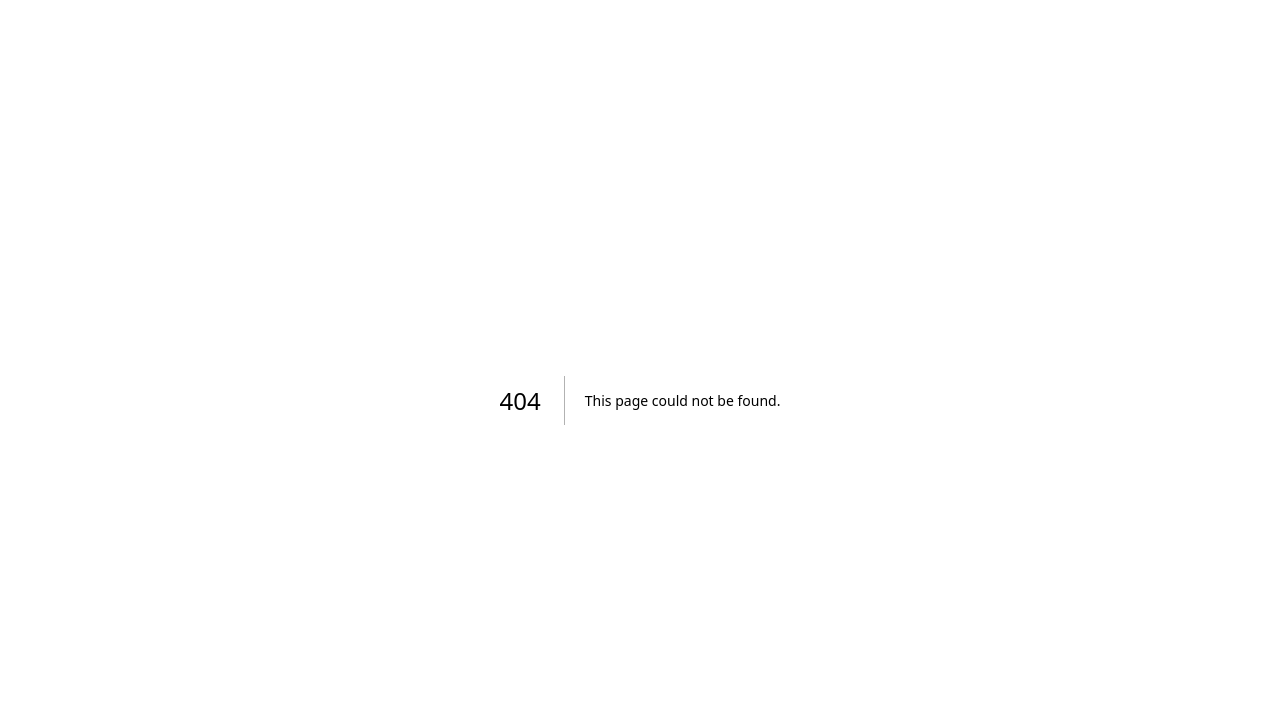
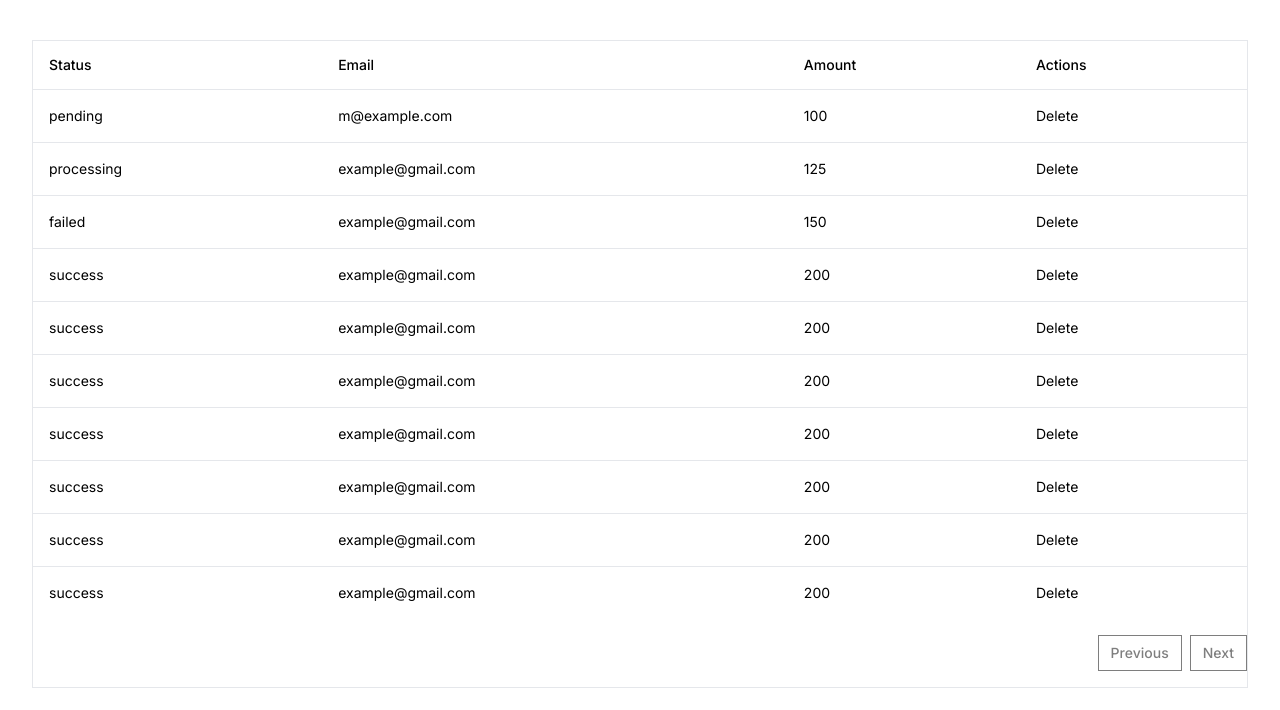
Before and after one commit to JJthang/Tanstack, a Next.js app: page /payments in a window 1280 px wide. Before the commit this address had no page. Shown: the top 710 px of the page. Built offline with nearby package versions, Linux system fonts and the light colour scheme.

Commit message:
Base Table

```diff
--- a/package.json
+++ b/package.json
@@ -9,7 +9,9 @@
     "lint": "next lint"
   },
   "dependencies": {
+    "@radix-ui/react-slot": "^1.0.2",
     "@tanstack/react-table": "^8.15.0",
+    "axios": "^1.6.8",
     "class-variance-authority": "^0.7.0",
     "clsx": "^2.1.0",
     "lucide-react": "^0.363.0",
--- /dev/null
+++ b/src/app/payments/page.tsx
@@ -0,0 +1,16 @@
+import { Columns } from "@/components/table/columns";
+import { DataTable } from "@/components/table/data-table";
+import { payments } from "@/constant/payment";
+import React from "react";
+
+type Props = {};
+
+const page = (props: Props) => {
+  return (
+    <div className="container mx-auto py-10">
+      <DataTable columns={Columns} data={payments} />
+    </div>
+  );
+};
+
+export default page;
--- /dev/null
+++ b/src/components/table/columns.tsx
@@ -0,0 +1,35 @@
+'use client'
+import React from 'react';
+import { ColumnDef } from '@tanstack/react-table'
+
+export type Payment = {
+  id: string
+  amount: number
+  status: "pending" | "processing" | "success" | "failed"
+  email: string
+}
+
+export const Columns: ColumnDef<Payment>[] = [
+  {
+    accessorKey: "status",
+    header: "Status",
+  },
+  {
+    accessorKey: "email",
+    header: "Email",
+  },
+  {
+    accessorKey: "amount",
+    header: "Amount",
+  },
+  {
+    accessorKey: "actions",
+    header: "Actions",
+    cell: (props) => {
+      const handDelete = () => {
+        console.log(props.row.original);
+      }
+      return (<button onClick={handDelete}>Delete</button>)
+    }
+  }
+]
--- /dev/null
+++ b/src/components/table/data-table.tsx
@@ -0,0 +1,101 @@
+"use client";
+
+import {
+  ColumnDef,
+  flexRender,
+  getCoreRowModel,
+  getPaginationRowModel,
+  useReactTable,
+} from "@tanstack/react-table";
+
+import {
+  Table,
+  TableBody,
+  TableCell,
+  TableHead,
+  TableHeader,
+  TableRow,
+} from "@/components/ui/table";
+import { Button } from "../ui/button";
+
+interface DataTableProps<TData, TValue> {
+  columns: ColumnDef<TData, TValue>[];
+  data: TData[];
+}
+
+export function DataTable<TData, TValue>({
+  columns,
+  data,
+}: DataTableProps<TData, TValue>) {
+  const table = useReactTable({
+    data,
+    columns,
+    getCoreRowModel: getCoreRowModel(),
+    getPaginationRowModel: getPaginationRowModel(),
+  });
+
+  return (
+    <div className="rounded-md border">
+      <Table>
+        <TableHeader>
+          {table.getHeaderGroups().map((headerGroup) => (
+            <TableRow key={headerGroup.id}>
+              {headerGroup.headers.map((header) => {
+                return (
+                  <TableHead key={header.id}>
+                    {header.isPlaceholder
+                      ? null
+                      : flexRender(
+                        header.column.columnDef.header,
+                        header.getContext()
+                      )}
+                  </TableHead>
+                );
+              })}
+            </TableRow>
+          ))}
+        </TableHeader>
+        <TableBody>
+          {table.getRowModel().rows?.length ? (
+            table.getRowModel().rows.map((row) => (
+              <TableRow
+                key={row.id}
+                data-state={row.getIsSelected() && "selected"}
+              >
+                {row.getVisibleCells().map((cell) => (
+                  <TableCell key={cell.id}>
+                    {flexRender(cell.column.columnDef.cell, cell.getContext())}
+                  </TableCell>
+                ))}
+              </TableRow>
+            ))
+          ) : (
+            <TableRow>
+              <TableCell colSpan={columns.length} className="h-24 text-center">
+                No results.
+              </TableCell>
+            </TableRow>
+          )}
+        </TableBody>
+      </Table>
+      <div className="flex items-center justify-end space-x-2 py-4">
+        <Button
+          variant="outline"
+          size="sm"
+          onClick={() => table.previousPage()}
+          disabled={!table.getCanPreviousPage()}
+        >
+          Previous
+        </Button>
+        <Button
+          variant="outline"
+          size="sm"
+          onClick={() => table.nextPage()}
+          disabled={!table.getCanNextPage()}
+        >
+          Next
+        </Button>
+      </div>
+    </div>
+  );
+}
--- /dev/null
+++ b/src/components/ui/button.tsx
@@ -0,0 +1,56 @@
+import * as React from "react"
+import { Slot } from "@radix-ui/react-slot"
+import { cva, type VariantProps } from "class-variance-authority"
+
+import { cn } from "@/lib/utils"
+
+const buttonVariants = cva(
+  "inline-flex items-center justify-center whitespace-nowrap rounded-md text-sm font-medium ring-offset-background transition-colors focus-visible:outline-none focus-visible:ring-2 focus-visible:ring-ring focus-visible:ring-offset-2 disabled:pointer-events-none disabled:opacity-50",
+  {
+    variants: {
+      variant: {
+        default: "bg-primary text-primary-foreground hover:bg-primary/90",
+        destructive:
+          "bg-destructive text-destructive-foreground hover:bg-destructive/90",
+        outline:
+          "border border-input bg-background hover:bg-accent hover:text-accent-foreground",
+        secondary:
+          "bg-secondary text-secondary-foreground hover:bg-secondary/80",
+        ghost: "hover:bg-accent hover:text-accent-foreground",
+        link: "text-primary underline-offset-4 hover:underline",
+      },
+      size: {
+        default: "h-10 px-4 py-2",
+        sm: "h-9 rounded-md px-3",
+        lg: "h-11 rounded-md px-8",
+        icon: "h-10 w-10",
+      },
+    },
+    defaultVariants: {
+      variant: "default",
+      size: "default",
+    },
+  }
+)
+
+export interface ButtonProps
+  extends React.ButtonHTMLAttributes<HTMLButtonElement>,
+    VariantProps<typeof buttonVariants> {
+  asChild?: boolean
+}
+
+const Button = React.forwardRef<HTMLButtonElement, ButtonProps>(
+  ({ className, variant, size, asChild = false, ...props }, ref) => {
+    const Comp = asChild ? Slot : "button"
+    return (
+      <Comp
+        className={cn(buttonVariants({ variant, size, className }))}
+        ref={ref}
+        {...props}
+      />
+    )
+  }
+)
+Button.displayName = "Button"
+
+export { Button, buttonVariants }
--- /dev/null
+++ b/src/constant/payment.ts
@@ -0,0 +1,69 @@
+type Payment = {
+  id: string;
+  amount: number;
+  status: "pending" | "processing" | "success" | "failed";
+  email: string;
+};
+
+export const payments: Payment[] = [
+  {
+    id: "728ed52f",
+    amount: 100,
+    status: "pending",
+    email: "m@example.com",
+  },
+  {
+    id: "489e1d42",
+    amount: 125,
+    status: "processing",
+    email: "example@gmail.com",
+  },
+  {
+    id: "129egac23",
+    amount: 150,
+    status: "failed",
+    email: "example@gmail.com",
+  },
+  {
+    id: "876anx3t",
+    amount: 200,
+    status: "success",
+    email: "example@gmail.com",
+  },
+  {
+    id: "176anx3t",
+    amount: 200,
+    status: "success",
+    email: "example@gmail.com",
+  },
+  {
+    id: "276anx3t",
+    amount: 200,
+    status: "success",
+    email: "example@gmail.com",
+  },
+  {
+    id: "376anx3t",
+    amount: 200,
+    status: "success",
+    email: "example@gmail.com",
+  },
+  {
+    id: "476anx3t",
+    amount: 200,
+    status: "success",
+    email: "example@gmail.com",
+  },
+  {
+    id: "576anx3t",
+    amount: 200,
+    status: "success",
+    email: "example@gmail.com",
+  },
+  {
+    id: "676anx3t",
+    amount: 200,
+    status: "success",
+    email: "example@gmail.com",
+  },
+];
```
Also changed, not shown: 1 other file (tests, documents, lock files or other folders).
